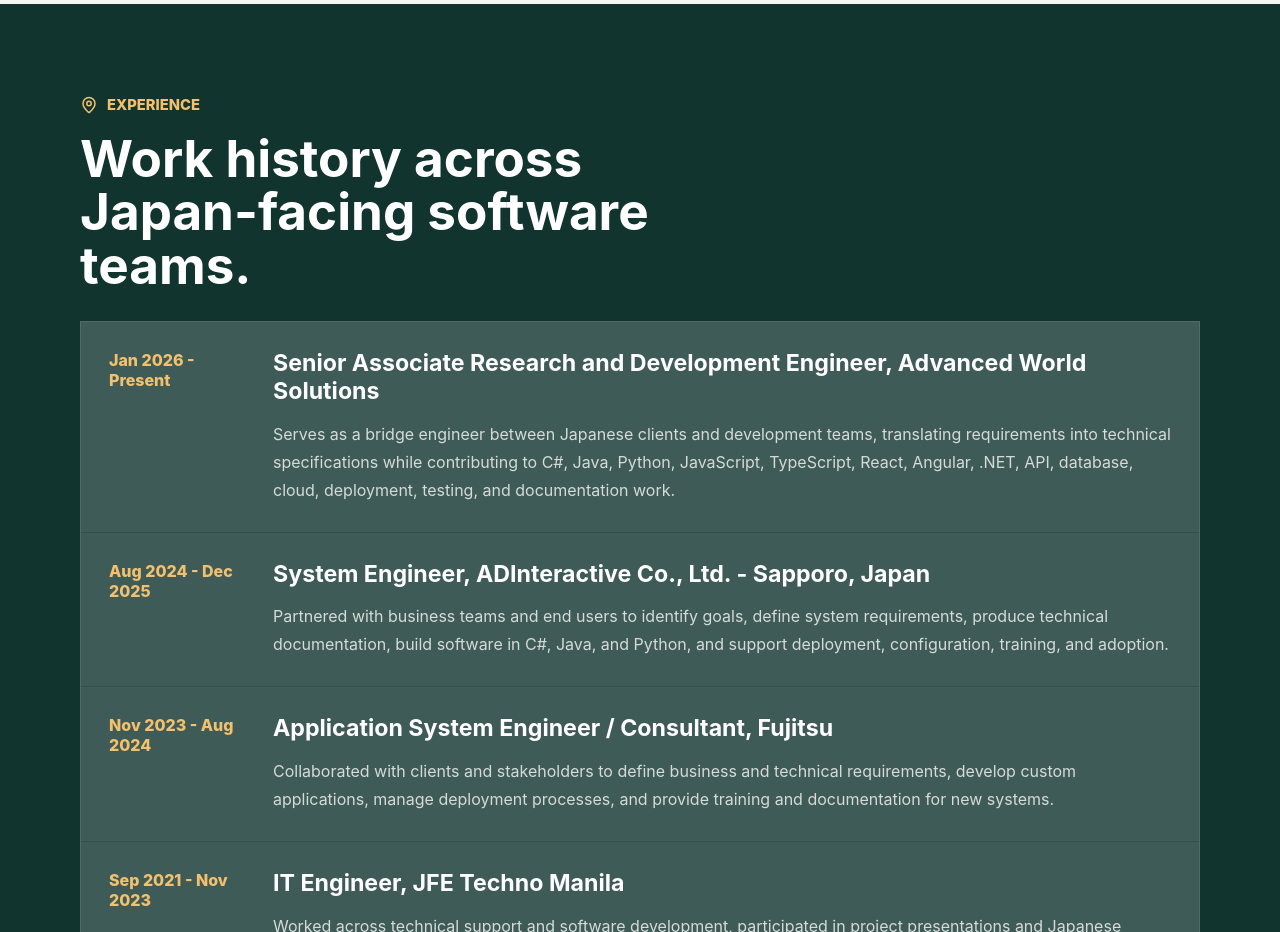
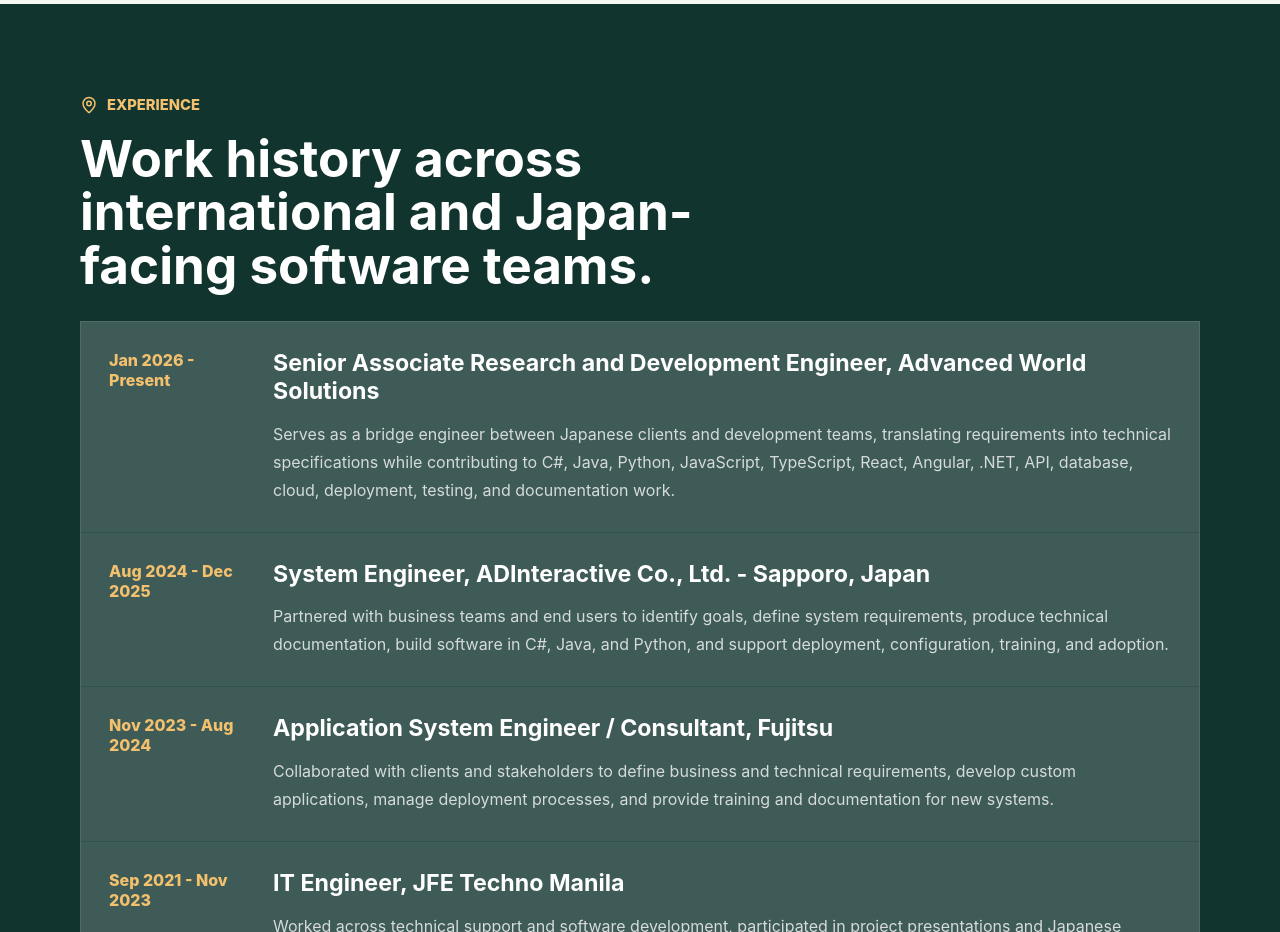
Before and after one commit to Guill0602/portfolio, a React (Vite) app: page / in a window 1280 px wide. Shown: the part 4320-5252 px from the top of the page. Built offline with nearby package versions, Linux system fonts and the light colour scheme.

Commit message:
Update experience section heading

```diff
--- a/src/App.jsx
+++ b/src/App.jsx
@@ -364,7 +364,7 @@
                 Experience
               </div>
               <h2 id="experience-title">
-                Work history across Japan-facing software teams.
+                Work history across international and Japan-facing software teams.
               </h2>
             </div>
           </div>
```
